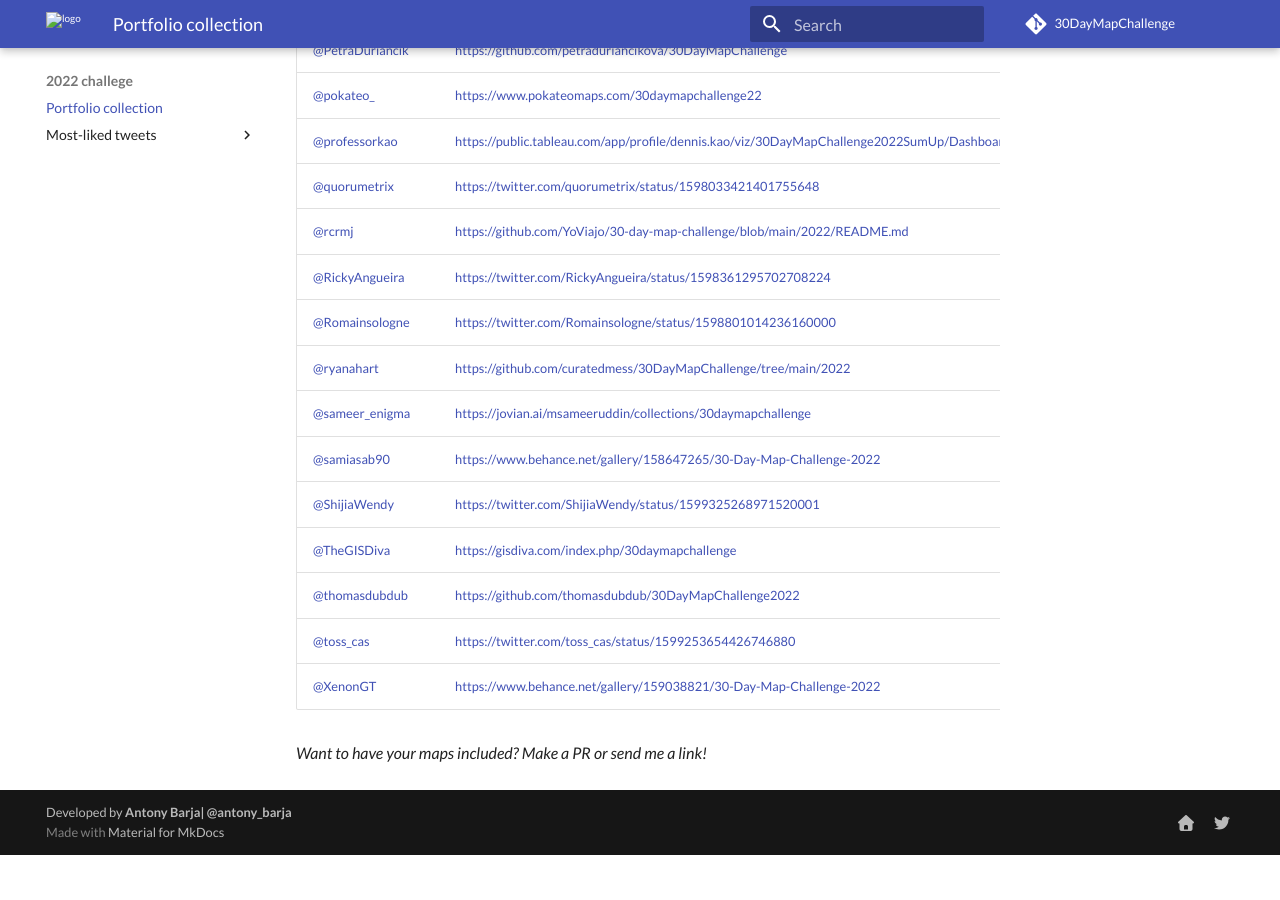
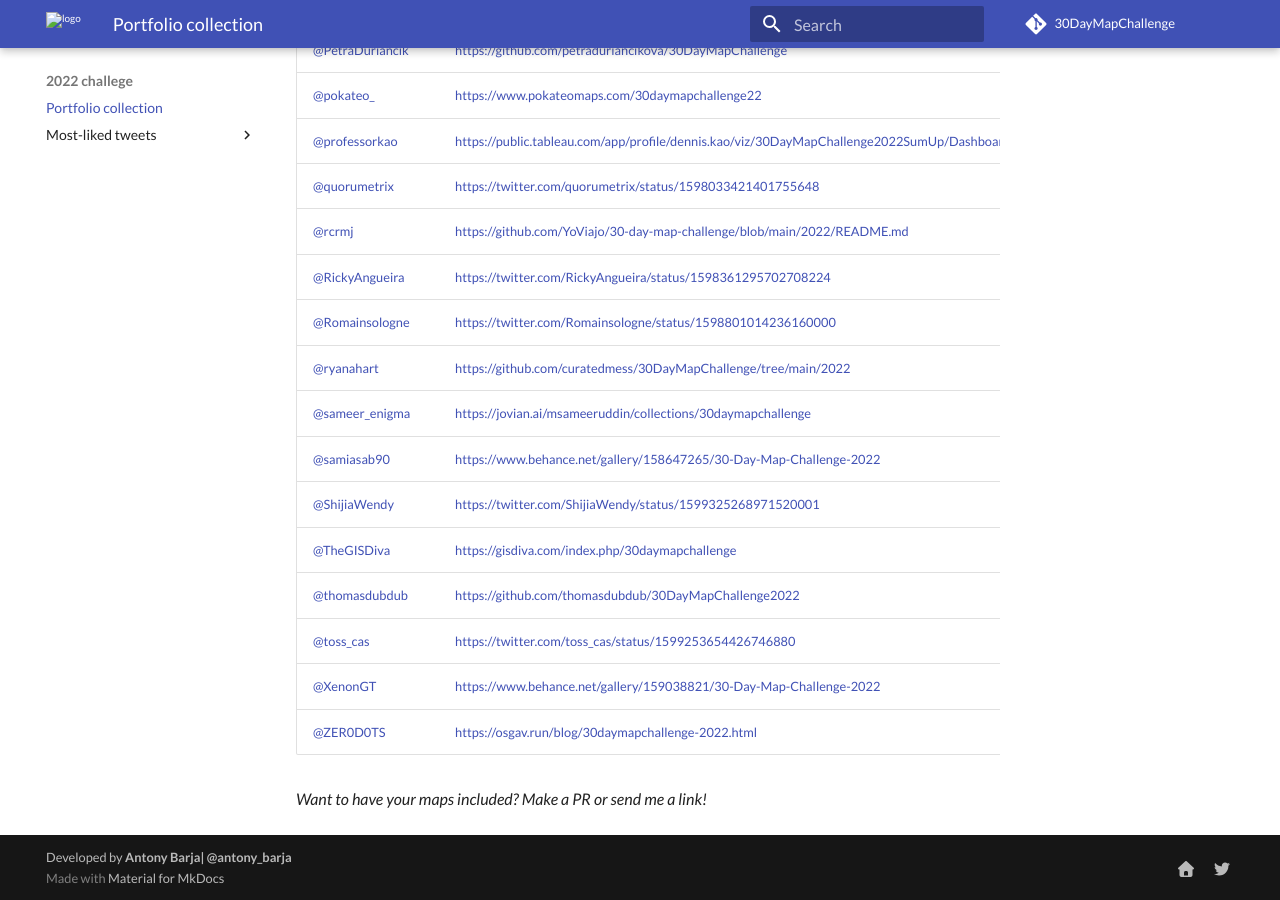
Before and after one commit to tjukanovt/30DayMapChallenge, an MkDocs documentation site: the page built from docs/2022/index.md, in a window 1280 px wide and 900 px high, scrolled down 1834 px. Built offline with MkDocs 1.6.1 and Material for MkDocs 9.7.7, drawn with Linux system fonts in a browser that asks for light colours; comment, search, counter and statistics services are not loaded; before the commit the page ends 2689 px from its top, so only the background shows below that.

Commit message:
add osgav 30dmc blog post

```diff
--- a/docs/2022/index.md
+++ b/docs/2022/index.md
@@ -53,5 +53,6 @@ You can browse most popular tweets from the main panel or explore below individu
 | [@thomasdubdub](https://twitter.com/thomasdubdub)       | [https://github.com/thomasdubdub/30DayMapChallenge2022](https://github.com/thomasdubdub/30DayMapChallenge2022)                                                                             |
 | [@toss_cas](https://twitter.com/toss_cas)               | [https://twitter.com/toss_cas/status/1599253654426746880](https://twitter.com/toss_cas/status/1599253654426746880)                                                                         |
 | [@XenonGT](https://twitter.com/XenonGT)                 | [https://www.behance.net/gallery/159038821/30-Day-Map-Challenge-2022](https://www.behance.net/gallery/159038821/30-Day-Map-Challenge-2022)                                                 |
+| [@ZER0D0TS](https://twitter.com/ZER0D0TS)               | [https://osgav.run/blog/30daymapchallenge-2022.html](https://osgav.run/blog/30daymapchallenge-2022.html)                                                                                   |
 
 *Want to have your maps included? Make a PR or send me a link!*
```
